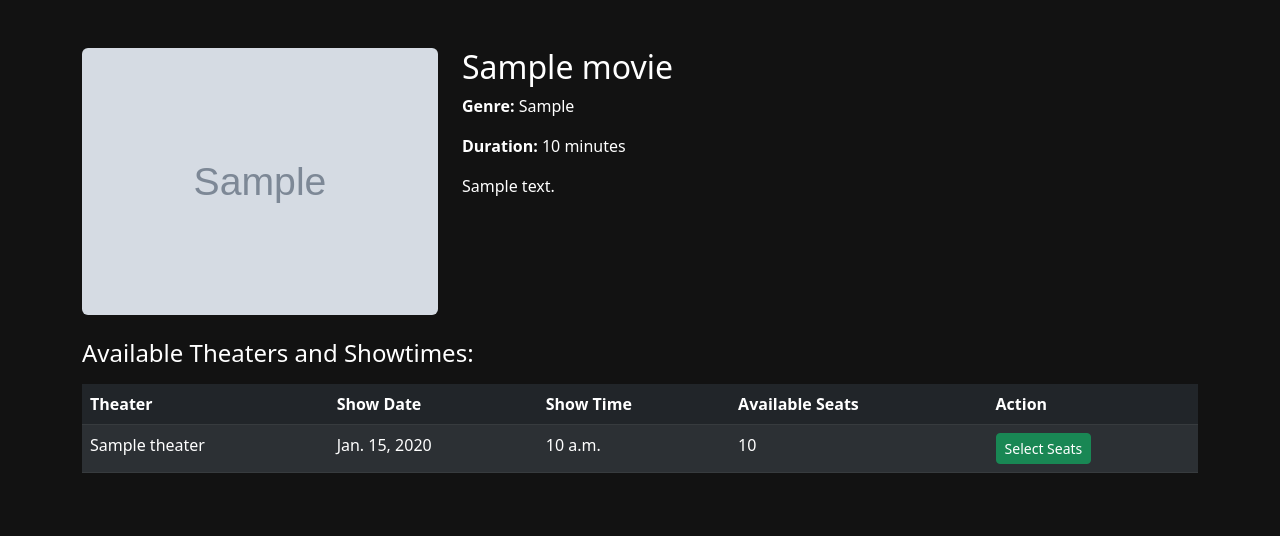
After one commit to krishna3052002/Star_cinema, a Django app: page /book/1/ in a window 1280 px wide. The commit adds this page. Shown: the top 536 px of the page. Run offline with Django 5.2, Linux system fonts and the light colour scheme; tables that the repository leaves empty hold one stand-in row (values such as "Sample post"); grey boxes marked "Sample" are stand-in pictures.

Commit message:
Image problem solved

```diff
--- a/StarCinemaProject/__init__.py
+++ b/StarCinemaProject/__init__.py
@@ -1,2 +1,5 @@
 import pymysql
 pymysql.install_as_MySQLdb()
+
+
+# source venv/Scripts/activate
--- /dev/null
+++ b/star_cinema_app/templates/star_cinema_app/book_movie.html
@@ -0,0 +1,55 @@
+{% load static %}
+<!DOCTYPE html>
+<html>
+<head>
+    <title>Book Show - {{ movie.title }}</title>
+    <link rel="stylesheet" href="{% static 'css/styles.css' %}">
+    <link rel="stylesheet" href="https://cdn.jsdelivr.net/npm/bootstrap@5.3.0/dist/css/bootstrap.min.css">
+</head>
+<body style="background-color: #121212; color: white;">
+    <div class="container py-5">
+
+        <!-- Movie Details Section -->
+        <div class="row mb-4">
+            <div class="col-md-4">
+                <img src="{% static movie.poster_image %}" alt="{{ movie.title }}" class="img-fluid rounded">
+            </div>
+            <div class="col-md-8">
+                <h2>{{ movie.title }}</h2>
+                <p><strong>Genre:</strong> {{ movie.genre }}</p>
+                <p><strong>Duration:</strong> {{ movie.duration }} minutes</p>
+                <p>{{ movie.description }}</p>
+            </div>
+        </div>
+
+        <!-- Shows Table -->
+        <h4 class="mt-4">Available Theaters and Showtimes:</h4>
+        <table class="table table-dark table-striped mt-3">
+            <thead>
+                <tr>
+                    <th>Theater</th>
+                    <th>Show Date</th>
+                    <th>Show Time</th>
+                    <th>Available Seats</th>
+                    <th>Action</th>
+                </tr>
+            </thead>
+            <tbody>
+                {% for show in shows %}
+                <tr>
+                    <td>{{ show.1 }}</td>
+                    <td>{{ show.2 }}</td>
+                    <td>{{ show.3 }}</td>
+                    <td>{{ show.4 }}</td>
+                    <td><a href="{% url 'select_seats' show.0 %}" class="btn btn-success btn-sm">Select Seats</a></td>
+                </tr>
+                {% empty %}
+                <tr>
+                    <td colspan="5">No shows available for this movie.</td>
+                </tr>
+                {% endfor %}
+            </tbody>
+        </table>
+    </div>
+</body>
+</html>
--- a/star_cinema_app/templates/star_cinema_app/home.html
+++ b/star_cinema_app/templates/star_cinema_app/home.html
@@ -212,14 +212,15 @@
                 {% for movie in movies %}
                 <div class="col-md-3 mb-4">
                     <div class="card h-100 bg-dark text-white shadow-sm">
-                        <img src="{% static 'movies/' %}{{ movie.3 }}" class="card-img-top" alt="{{ movie.1 }}">
+
+                        <img src="{{ MEDIA_URL }}{{ movie.3 }}" class="card-img-top" alt="{{ movie.1 }}">
                         <div class="card-body d-flex flex-column">
                             <h5 class="card-title">{{ movie.1 }}</h5>
                             <p class="card-text">{{ movie.2 }}</p>
                             <div class="mt-auto d-flex justify-content-between">
                                 <a href="{% url 'movie_detail' movie.0 %}" class="btn btn-outline-primary btn-sm">View
                                     Details</a>
-                                <a href="#" class="btn btn-success btn-sm">Book Now</a>
+                                    <a href="{% url 'book_movie' movie.0 %}" class="btn btn-success btn-sm">Book Now</a>
                             </div>
                         </div>
                     </div>
--- a/star_cinema_app/templates/star_cinema_app/movie_detail.html
+++ b/star_cinema_app/templates/star_cinema_app/movie_detail.html
@@ -54,7 +54,7 @@
                 </div>
 
                 <a href="/" class="btn btn-outline-secondary mt-4">← Back to Home</a>
-                <a href="#" class="btn btn-success mt-4 ms-2">Book Now</a>
+                <a href="{% url 'book_movie' movie.0 %}" class="btn btn-success btn-sm">Book Now</a>
             </div>
         </div>
     </div>
--- a/star_cinema_app/urls.py
+++ b/star_cinema_app/urls.py
@@ -6,5 +6,7 @@ urlpatterns = [
     path('movie/<int:movie_id>/', views.movie_detail, name='movie_detail'),
     path('signup/', views.signup_view, name='signup'),
     path('login/', views.login_view, name='login'),
-     path('logout/', logout_view, name='logout'),
+    path('logout/', logout_view, name='logout'),
+    path('book/<int:movie_id>/', views.book_movie, name='book_movie'),
+    path('select-seats/<int:show_id>/', views.select_seats, name='select_seats'),
 ]
--- a/star_cinema_app/views.py
+++ b/star_cinema_app/views.py
@@ -3,6 +3,8 @@ from django.shortcuts import render, redirect
 from .models import Customer, CarouselSlide
 from django.contrib.auth.hashers import make_password, check_password
 from django.contrib.auth import logout
+from django.contrib import messages
+from django.conf import settings
 # Updated home view (manual session check)
 def home(request):
     if not request.session.get('customer_id'):
@@ -39,6 +41,7 @@ def home(request):
         'movies': movies,
         'slides': slides,
         'request': request,
+        'MEDIA_URL': settings.MEDIA_URL,
     }
     return render(request, 'star_cinema_app/home.html', context)
 
@@ -114,3 +117,61 @@ def login_view(request):
 def logout_view(request):
     logout(request)
     return redirect('login')
+
+def book_movie(request, movie_id):
+    with connection.cursor() as cursor:
+        # Fetch movie details including poster image
+        cursor.execute("""
+            SELECT id, title, genre, duration, description, poster_image
+            FROM star_cinema_app_movie
+            WHERE id = %s
+        """, [movie_id])
+        movie_row = cursor.fetchone()
+
+        if not movie_row:
+            messages.error(request, "Movie not found.")
+            return redirect('home')
+
+        movie = {
+            'id': movie_row[0],
+            'title': movie_row[1],
+            'genre': movie_row[2],
+            'duration': movie_row[3],
+            'description': movie_row[4],
+            'poster_image': movie_row[5],  # Include this
+        }
+
+        # Fetch shows of that movie
+        cursor.execute("""
+            SELECT s.id, t.name, s.show_date, s.show_time, s.available_seats
+            FROM star_cinema_app_show_table s
+            JOIN star_cinema_app_theater t ON s.theater_id = t.id
+            WHERE s.movie_id = %s
+            ORDER BY s.show_date, s.show_time
+        """, [movie_id])
+        shows = cursor.fetchall()
+
+    context = {
+        'movie': movie,
+        'shows': shows
+    }
+
+    return render(request, 'star_cinema_app/book_movie.html', context)
+
+
+def select_seats(request, show_id):
+    with connection.cursor() as cursor:
+        cursor.execute("""
+            SELECT s.id, s.seat_number, s.seat_type_id, st.name, st.price
+            FROM seat s
+            JOIN seat_type st ON s.seat_type_id = st.id
+            WHERE s.theater_id = (
+                SELECT theater_id FROM star_cinema_app_show_table WHERE id = %s
+            )
+        """, [show_id])
+        seats = cursor.fetchall()
+
+    return render(request, 'star_cinema_app/select_seats.html', {
+        'show_id': show_id,
+        'seats': seats
+    })
```
Also changed, not shown: StarCinemaProject/settings.py (+5 -6 lines), media/movies/Evil_Dead_Rise.jpg (added), media/movies/avengers.jpg (added), media/movies/batman_begins.jpg (added), media/movies/dark_knight.jpg (added), media/movies/inception.jpg (added), media/movies/infinity.jpg (added), media/movies/shawshank.jpg (added), media/movies/twelve_fail.jpg (added), star_cinema_app/models.py (line endings or trailing spaces).
